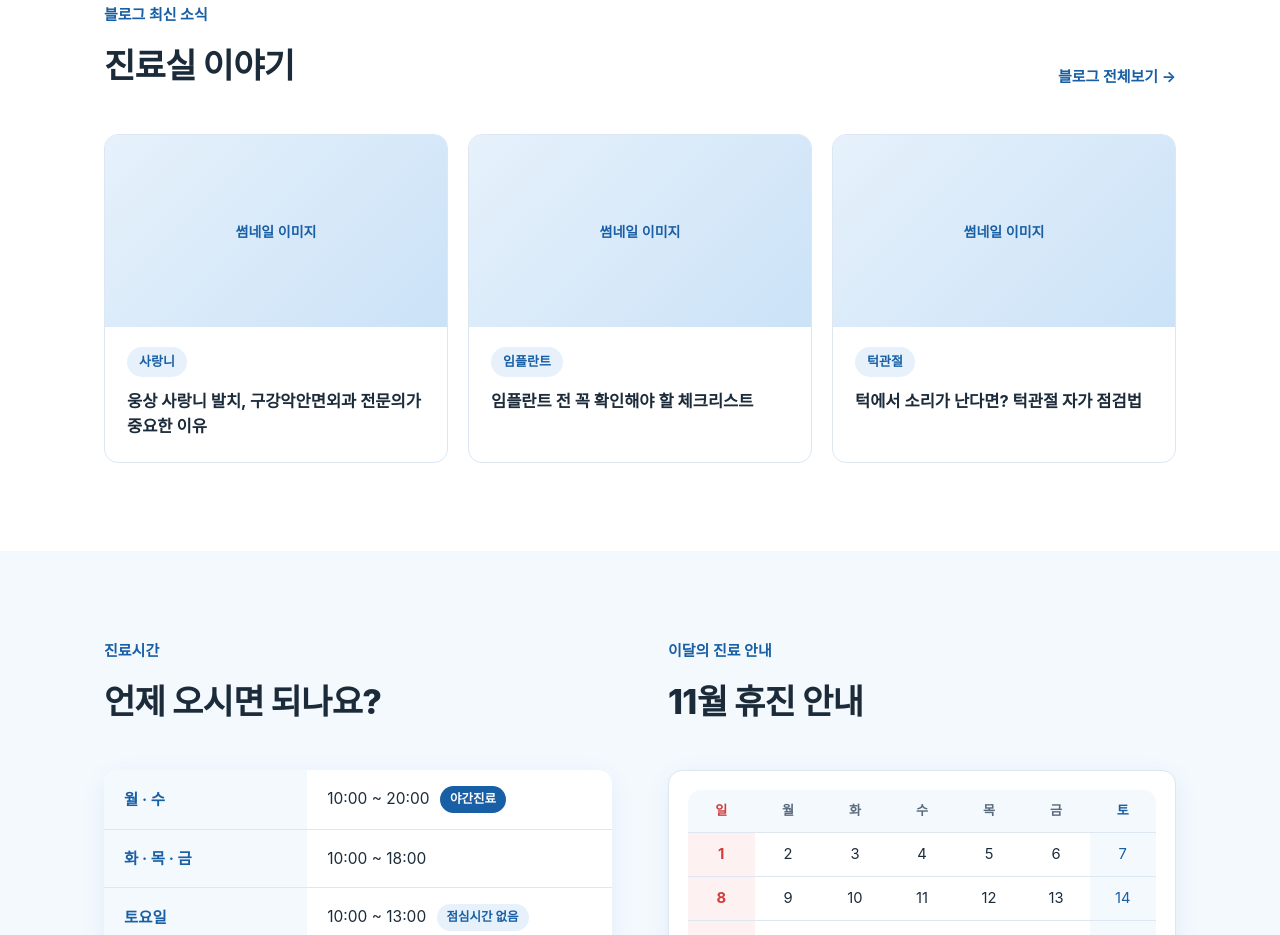
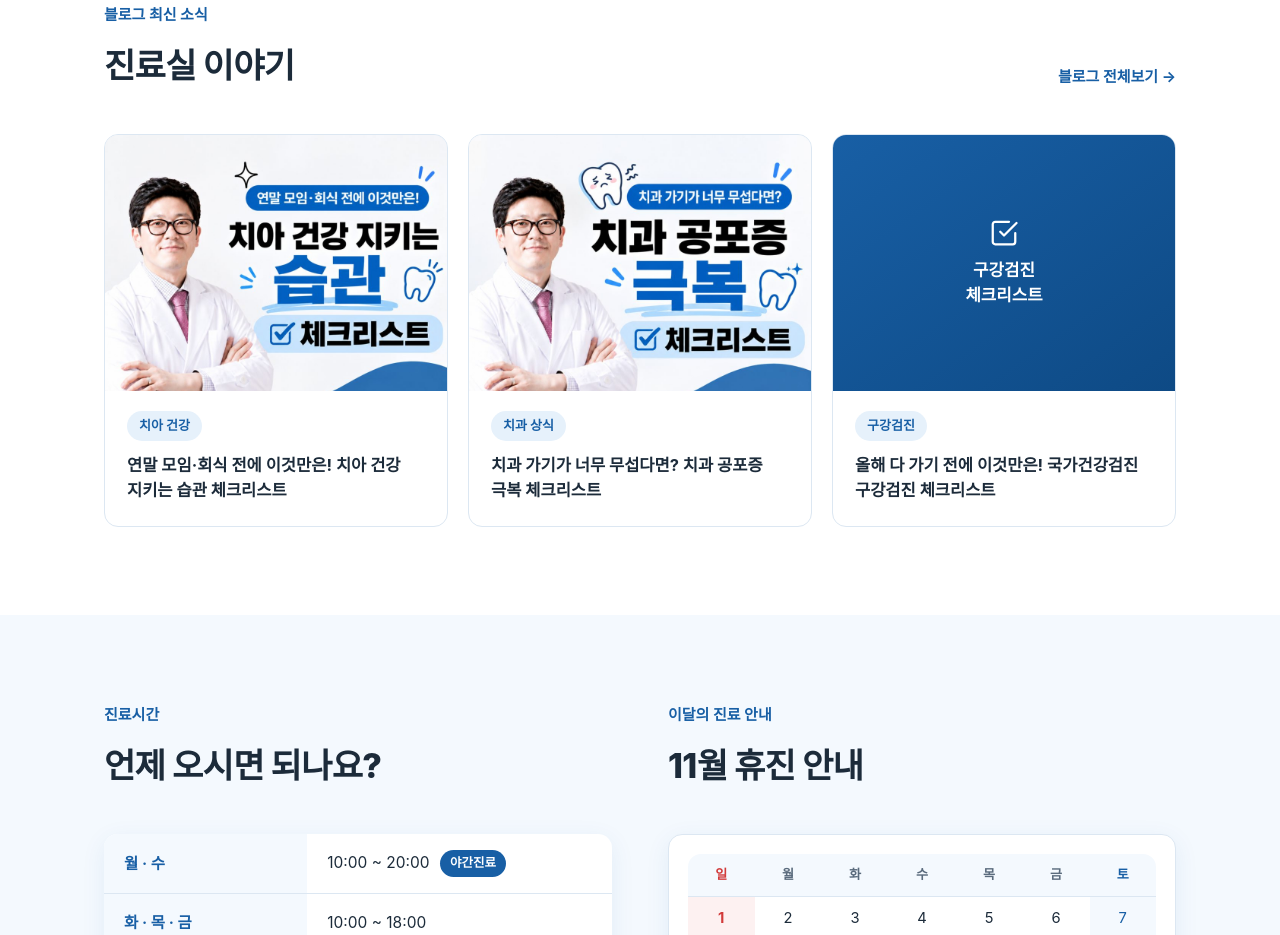
Before and after one commit to barumdentalclinic-wq/barum-website, a plain HTML site: page index.html in a window 1280 px wide. Shown: the part 2328-3263 px from the top of the page. Drawn offline with Linux system fonts and the light colour scheme; a web font is replaced by a local one.

Commit message:
블로그 카드 실제 최신 글 3개로 교체 + 썸네일 추가
- 치아 건강 습관 / 치과 공포증 극복 / 국가건강검진 구강검진 체크리스트
- 썸네일 2장 최적화(blog-1,2.jpg), 3번째 글은 디자인 카드로 임시 처리
- 썸네일 비율 4:3 조정, 이미지 상단 기준 크롭

Co-Authored-By: Claude Fable 5 <noreply@anthropic.com>
Claude-Session: https://claude.ai/code/session_01V1uFyKcdKYSiCSGGBkjZLB

```diff
--- a/css/styles.css
+++ b/css/styles.css
@@ -401,7 +401,7 @@ a { text-decoration: none; color: inherit; }
   box-shadow: var(--shadow-hover);
 }
 .blog-thumb {
-  aspect-ratio: 16 / 9;
+  aspect-ratio: 4 / 3;
   background: linear-gradient(135deg, var(--blue-light), #CBE2F7);
   display: flex;
   align-items: center;
@@ -1138,3 +1138,24 @@ a.contact-card:hover {
 }
 .cal-legend .dot-closed { background: #FDF1F1; border: 1.5px solid #D23B3B; }
 .cal-legend .dot-sat { background: var(--blue-pale); border: 1.5px solid var(--blue); }
+
+
+/* 블로그 썸네일 이미지·텍스트형 */
+.blog-thumb { overflow: hidden; }
+.blog-thumb img {
+  width: 100%;
+  height: 100%;
+  object-fit: cover;
+  object-position: center top;
+  display: block;
+}
+.blog-thumb-text {
+  flex-direction: column;
+  gap: 10px;
+  background: linear-gradient(145deg, var(--blue) 0%, var(--blue-dark) 100%);
+  color: #fff;
+  text-align: center;
+  font-size: 1.05rem;
+  font-weight: 700;
+  line-height: 1.5;
+}
--- a/index.html
+++ b/index.html
@@ -171,32 +171,34 @@
           <a href="https://blog.naver.com/barum2242" target="_blank" rel="noopener" class="link-more">블로그 전체보기 →</a>
         </div>
         <div class="card-grid card-grid-3">
-          <!-- ✏️ 새 글 발행 시 아래 카드의 링크(href)·카테고리·제목만 바꾸면 됩니다 -->
-          <a href="https://blog.naver.com/barum2242" target="_blank" rel="noopener" class="blog-card">
+          <!-- ✏️ 새 글 발행 시: 카드 하나를 복사해 href(글 주소)·이미지·카테고리·제목을 바꾸면 됩니다 -->
+          <a href="https://blog.naver.com/barum2242/224494096381" target="_blank" rel="noopener" class="blog-card">
             <div class="blog-thumb">
-              <span>썸네일 이미지</span>
+              <img src="images/blog-1.jpg" alt="치아 건강 지키는 습관 체크리스트" loading="lazy">
             </div>
             <div class="blog-body">
-              <span class="blog-cat">사랑니</span>
-              <h3>웅상 사랑니 발치, 구강악안면외과 전문의가 중요한 이유</h3>
+              <span class="blog-cat">치아 건강</span>
+              <h3>연말 모임·회식 전에 이것만은! 치아 건강 지키는 습관 체크리스트</h3>
             </div>
           </a>
-          <a href="https://blog.naver.com/barum2242" target="_blank" rel="noopener" class="blog-card">
+          <a href="https://blog.naver.com/barum2242/224480064680" target="_blank" rel="noopener" class="blog-card">
             <div class="blog-thumb">
-              <span>썸네일 이미지</span>
+              <img src="images/blog-2.jpg" alt="치과 공포증 극복 체크리스트" loading="lazy">
             </div>
             <div class="blog-body">
-              <span class="blog-cat">임플란트</span>
-              <h3>임플란트 전 꼭 확인해야 할 체크리스트</h3>
+              <span class="blog-cat">치과 상식</span>
+              <h3>치과 가기가 너무 무섭다면? 치과 공포증 극복 체크리스트</h3>
             </div>
           </a>
-          <a href="https://blog.naver.com/barum2242" target="_blank" rel="noopener" class="blog-card">
-            <div class="blog-thumb">
-              <span>썸네일 이미지</span>
+          <a href="https://blog.naver.com/barum2242/224476552555" target="_blank" rel="noopener" class="blog-card">
+            <!-- ✏️ 썸네일 완성되면: 아래 div 전체를 <div class="blog-thumb"><img src="images/blog-3.jpg" alt="..." loading="lazy"></div> 로 교체 -->
+            <div class="blog-thumb blog-thumb-text">
+              <svg viewBox="0 0 24 24" width="30" height="30" fill="none" stroke="currentColor" stroke-width="1.8" stroke-linecap="round" stroke-linejoin="round"><path d="M9 11l3 3L22 4"/><path d="M21 12v7a2 2 0 0 1-2 2H5a2 2 0 0 1-2-2V5a2 2 0 0 1 2-2h11"/></svg>
+              <span>구강검진<br>체크리스트</span>
             </div>
             <div class="blog-body">
-              <span class="blog-cat">턱관절</span>
-              <h3>턱에서 소리가 난다면? 턱관절 자가 점검법</h3>
+              <span class="blog-cat">구강검진</span>
+              <h3>올해 다 가기 전에 이것만은! 국가건강검진 구강검진 체크리스트</h3>
             </div>
           </a>
         </div>
```
Also changed, not shown: images/blog-1.jpg (added), images/blog-2.jpg (added).
